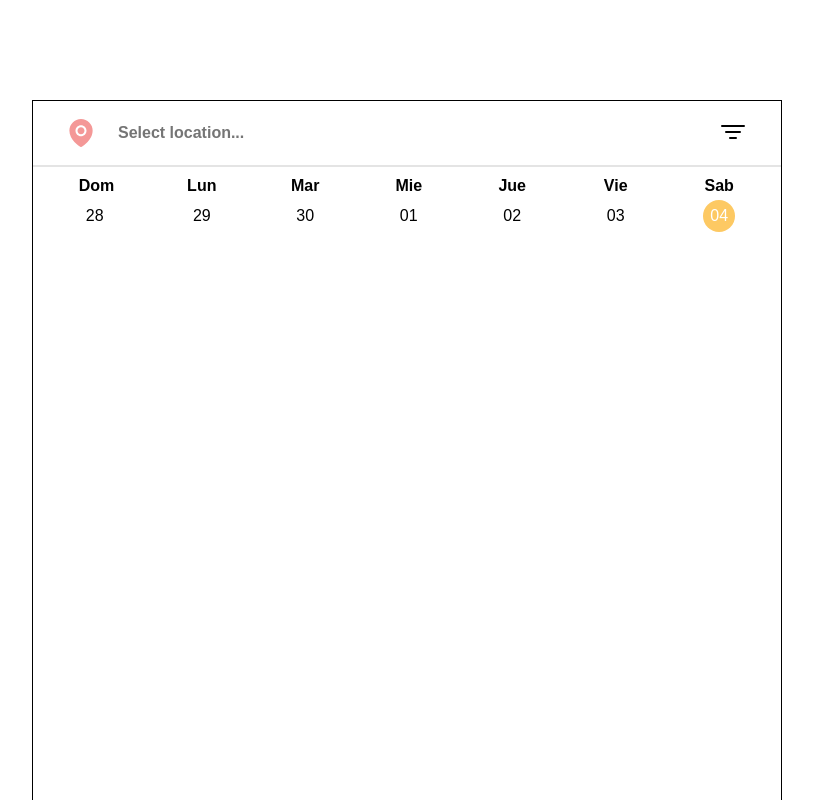
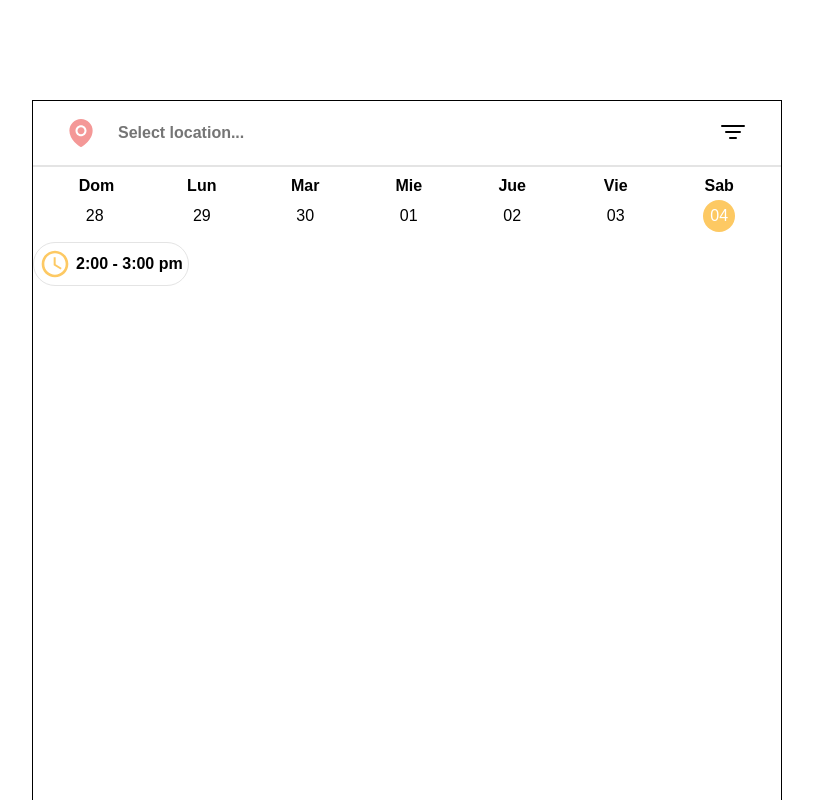
Before and after one commit to andresGuevaraRojas/homepage-liberet, a React (Create React App) app: page / in a window 1280 px wide. Shown: the top 800 px of the page, without its empty margins (233-1046 px from the left). Built offline with nearby package versions, Linux system fonts and the light colour scheme; a web font is replaced by a local one.

Commit message:
Se crea el componente Chip

```diff
--- /dev/null
+++ b/src/components/Chip/Chip.js
@@ -0,0 +1,11 @@
+import style from "./Chip.module.css";
+
+function Chip({icon:Icon,text,onClick}){
+    return (
+        <div className={style.container} onClick={onClick}>
+            <Icon className={style.icon}/>
+            <span className={style.text}>{text}</span>
+        </div>
+    )
+}
+export default Chip;
--- /dev/null
+++ b/src/components/Chip/Chip.module.css
@@ -0,0 +1,15 @@
+.container{
+    border-radius: 26px;
+    border: 1px solid var(--secondary-gray);
+    padding: 5px;
+    display: inline-flex;
+    align-items: center;
+}
+.text{
+    font-weight: bold;
+}
+.icon{
+    margin-right: 5px;
+    font-size: 2rem;
+    color: var(--primary-orange);
+}
--- /dev/null
+++ b/src/components/Chip/index.js
@@ -0,0 +1,2 @@
+import Chip from "./Chip";
+export default Chip;
--- a/src/pages/Home/Home.js
+++ b/src/pages/Home/Home.js
@@ -1,11 +1,14 @@
+import Chip from "../../components/Chip/Chip";
 import SearchBar from "../../components/SearchBar";
 import Weekend from "../../components/Weekend";
+import {MdAccessTime} from "react-icons/md";
 import "./Home.module.css";
 function Home(){
     return (
         <div>
             <SearchBar/>
             <Weekend/>
+            <Chip icon={MdAccessTime} text={'2:00 - 3:00 pm'}/>
         </div>
     )
 }
```
